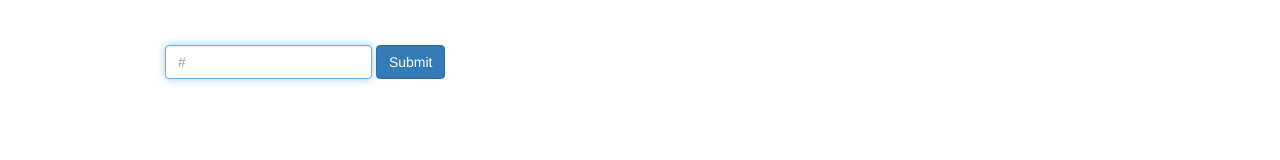
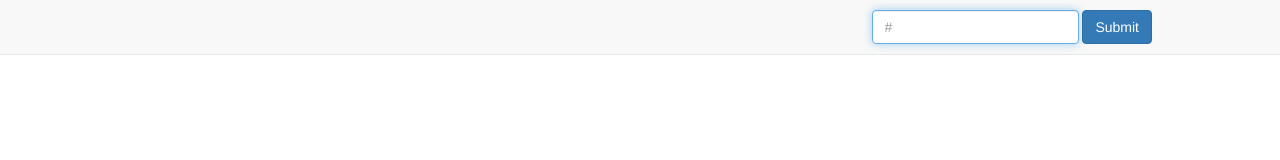
Before and after one commit to zroyer/InstaSearch, a plain HTML site: page index.html in a window 1280 px wide. Drawn offline with nearby package versions, Linux system fonts and the light colour scheme; some packages are replaced by stand-ins of ours.

Commit message:
style changes

```diff
--- a/client/app.js
+++ b/client/app.js
@@ -22,21 +22,21 @@ angular.module('app', [])
 	        	client_id: CLIENT_ID
 	        };
 	        $http({
-	            method: 'JSONP',  //This JSONP method tells Angular to use JSONP for the GET.
+	            method: 'JSONP',
 	            url: url,
 	            params: request
-	        }).success(function(results) {
-	        	if (results.meta.code == 200) {
-	        		if (results.data.length) {
+	        }).success(function(results){
+	        	if (results.meta.code == 200){
+	        		if (results.data.length){
 	        			$scope.gotResults = true
 	        			$scope.images = results.data
 	        			$scope.message = 'Now displaying the ' + results.data.length +
 	        							 ' most recent images tagged with #' + $scope.tempData.query
-	        		} else {
+	        		} else{
 	        			$scope.message = 'The search for #' + $scope.tempData.query + ' produced no results'
 	        		}
 	        	}
-	        }).error(function() {
+	        }).error(function(){
 	            alert('The search for #' + tagReq + ' was unsuccessful. Please make sure the query string has no spaces.');
 	            $scope.message = "";
 	        })
--- a/index.html
+++ b/index.html
@@ -7,17 +7,22 @@
 </head>
 <body ng-app='app' ng-controller='searchCtrl'>
 
-	<div class = 'topDiv'>
-		<form novalidate name="mainForm" ng-submit="submit()" class="form-inline">
-			<input autofocus required type="text" class="form-control" name="tagInput" ng-model="tempData.tag" placeholder="#" >
-			<input id="submitButton" class="btn btn-primary" type="submit">
-		</form>
+	<div class = 'navbar navbar-default navbar-fixed-top'>
+		<div class = 'inner'>
+			<form novalidate name="mainForm" ng-submit="submit()" class="form-inline">
+				<span class="messages">{{message}}</span>
+				<div class = 'right'>
+					<input autofocus required type="text" class="form-control text" name="tagInput" ng-model="tempData.tag" placeholder="#" >
+					<input id="submitButton" class="btn btn-primary" type="submit">
+				</div>
+			</form>
+		</div>
 	</div>
 
 
-	<div class = 'messageDiv'>
+<!-- 	<div class = 'messageDiv'>
 		{{message}}
-	</div>
+	</div> -->
 
 	<br><br>
 
--- a/styles/styles.css
+++ b/styles/styles.css
@@ -1,30 +1,38 @@
 body{
+  padding-top: 30px;
 
 }
 
 .images{
 padding: 5px;
-
 }
 
 #imagesDiv{
   margin-left: auto;
   margin-right: auto;
-  width: 80%;
+  width: 90%;
   margin-bottom: 50px;
 }
 
-.topDiv{
-	margin-top: 40px;
-	margin-left: auto;
-  margin-right: auto;
-  padding: 5px;
-  width: 75%;
+
+.navbar{
+  height: 55px;
 }
 
-.messageDiv{
-	margin-left: auto;
-  margin-right: auto;
-  padding: 5px;
-  width: 75%;
+.inner{
+  width:80%;
+  margin-left: 10%;
+  margin-right: 10%;
+  padding-top: 10px;
 }
+.messages{
+  float:left;
+  margin-left:0px;
+  font-size: 18px;
+  height:34px;
+  margin-top: 5px;
+}
+
+.right{
+  float:right;
+}
```
